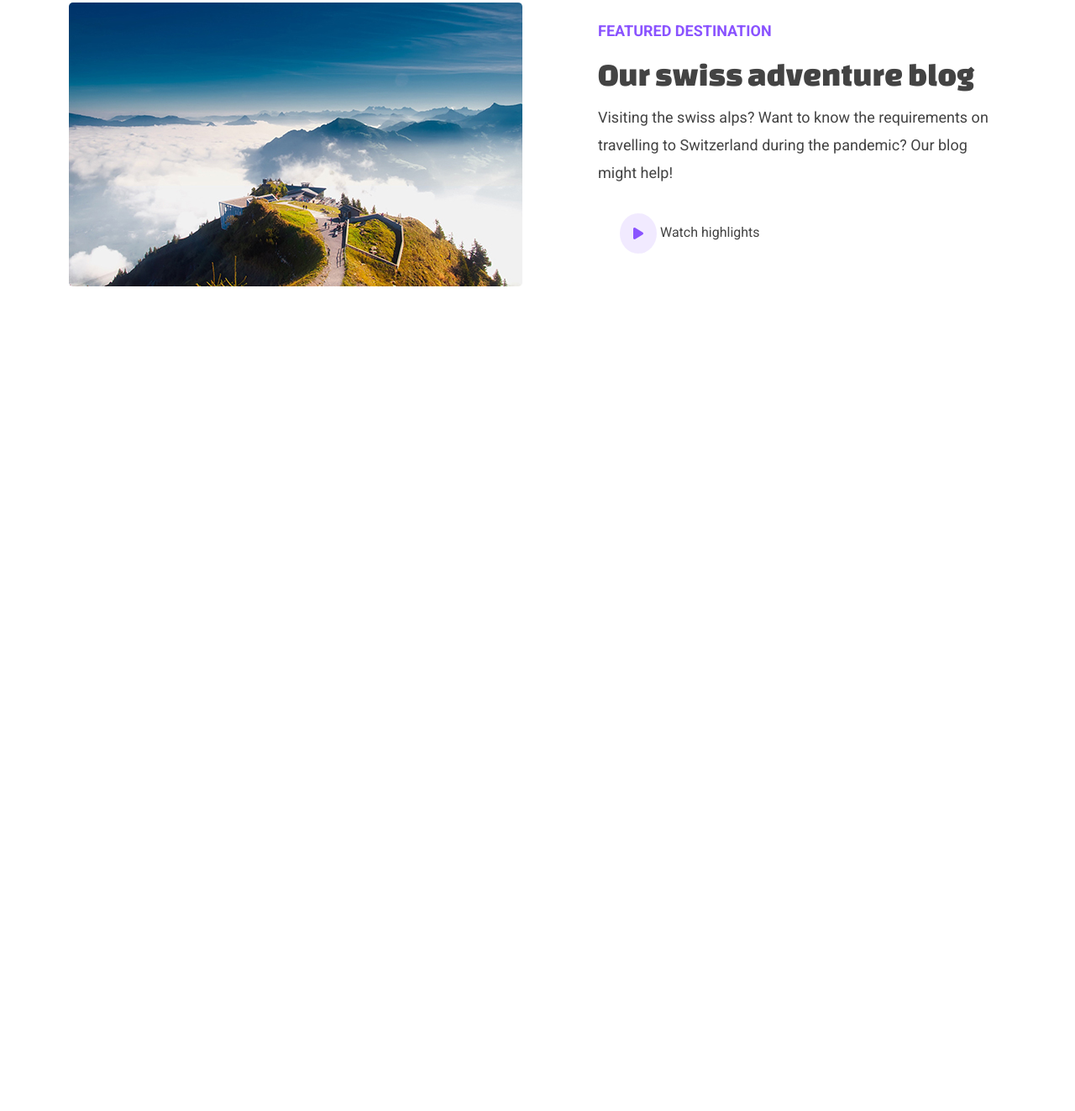
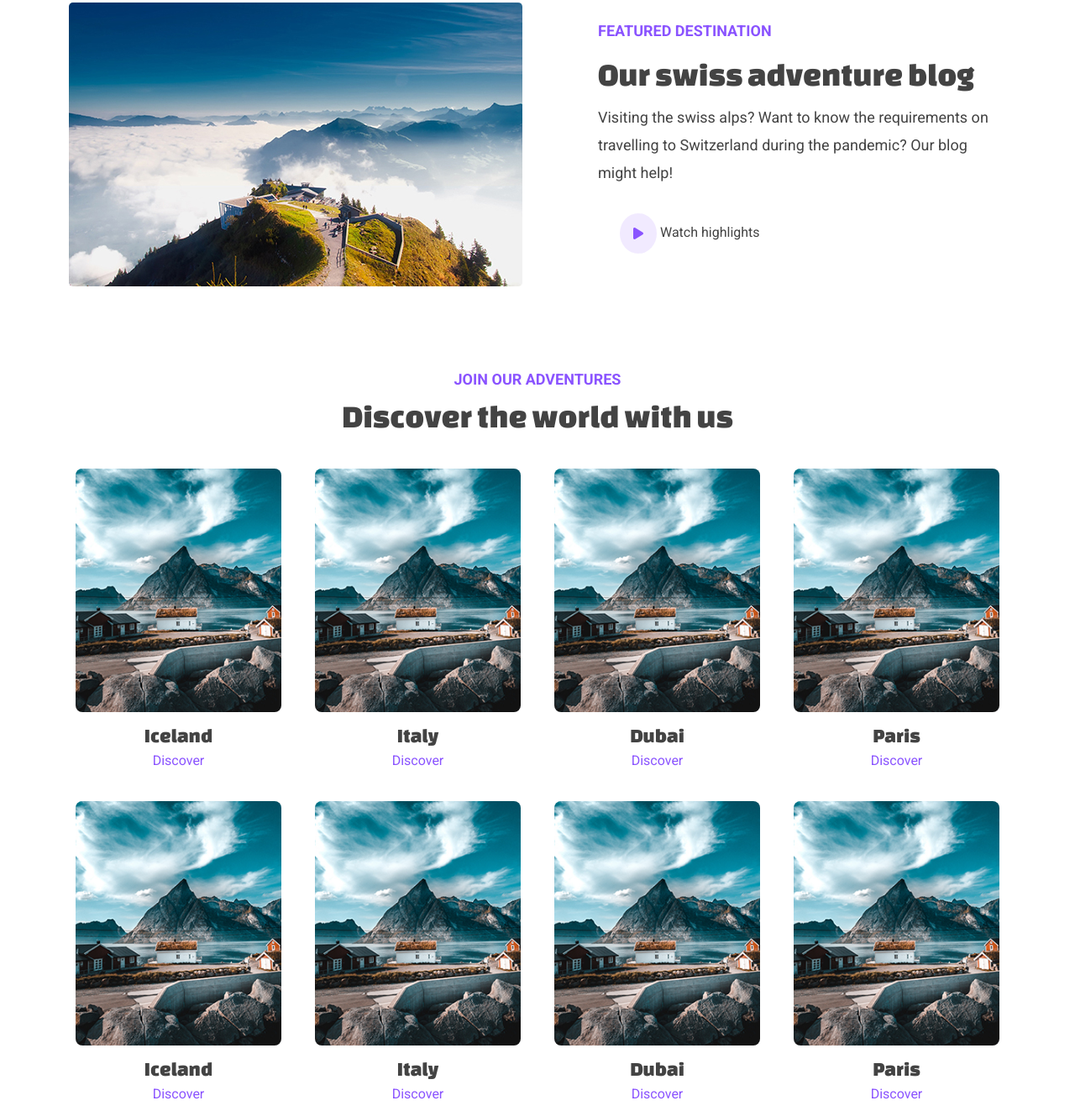
Before and after one commit to Habidhossen/Talking-Travel-Site, a plain HTML site: page index.html in a window 1280 px wide. Shown: the part 751-2074 px from the top of the page at 84% size. Before the commit the page ends 1192 px from the top, so only its background shows below. Drawn offline with nearby package versions, Linux system fonts and the light colour scheme.

Commit message:
code added

```diff
--- a/css/style.css
+++ b/css/style.css
@@ -133,9 +133,7 @@ Featured Destination Sections
 .featured-destination-section {
   display: flex;
   align-items: center;
-  padding: 100px 0;
-  /* min-height: 580px;
-  width: 100%; */
+  margin-top: 100px;
 }
 .features-destination-desc {
   height: 100%;
@@ -144,7 +142,7 @@ Featured Destination Sections
   justify-content: center;
   margin-left: 60px;
 }
-.features-destination-desc .sub-title {
+.section-sub-title {
   font-family: "Roboto", sans-serif;
   font-weight: bold;
   font-size: 18px;
@@ -152,7 +150,7 @@ Featured Destination Sections
   text-transform: uppercase;
   color: var(--primary-color);
 }
-.features-destination-desc .title {
+.section-title {
   font-family: "Changa One", cursive;
   font-weight: normal;
   font-size: 39px;
@@ -160,10 +158,44 @@ Featured Destination Sections
   color: var(--dark-grey-color);
   margin: 16px 0;
 }
-.features-destination-desc .text {
+.section-text {
   font-family: "Roboto", sans-serif;
   font-weight: normal;
   font-size: 18px;
   line-height: 33px;
   color: var(--dark-grey-color);
 }
+
+/* ------------------------------
+Discover World Sections
+------------------------------*/
+.discover-world-section {
+  display: flex;
+  align-items: center;
+  margin-top: 100px;
+}
+.discover-world {
+  text-align: center;
+  padding: 8px;
+  margin-top: 20px;
+}
+.discover-world img {
+  border-radius: 8px;
+}
+.discover-world h5 {
+  font-family: "Changa One", cursive;
+  font-weight: normal;
+  font-size: 24px;
+  line-height: 36px;
+  color: var(--dark-grey-color);
+  margin-top: 10px;
+  margin-bottom: 0;
+}
+.discover-world a {
+  text-decoration: none;
+  font-style: normal;
+  font-weight: normal;
+  font-size: 16px;
+  line-height: 19px;
+  color: var(--primary-color);
+}
--- a/index.html
+++ b/index.html
@@ -126,9 +126,9 @@
             </div>
             <div class="col">
               <div class="features-destination-desc">
-                <h5 class="sub-title">FEATURED DESTINATION</h5>
-                <h1 class="title">Our swiss adventure blog</h1>
-                <p class="text">
+                <h5 class="section-sub-title">Featured Destination</h5>
+                <h1 class="section-title">Our swiss adventure blog</h1>
+                <p class="section-text">
                   Visiting the swiss alps? Want to know the requirements on
                   travelling to Switzerland during the pandemic? Our blog might
                   help!
@@ -136,6 +136,119 @@
                 <a class="custom-transparent-btn" href=""
                   ><span><i class="fas fa-play"></i></span> Watch highlights</a
                 >
+              </div>
+            </div>
+          </div>
+        </div>
+      </section>
+      <!-- Featured Destination End -->
+
+      <!-- Discover World Start -->
+      <section class="discover-world-section">
+        <div class="container">
+          <div class="text-center">
+            <h5 class="section-sub-title">Join our adventures</h5>
+            <h1 class="section-title">Discover the world with us</h1>
+          </div>
+          <!-- Destination Row 1 -->
+          <div class="row row-cols-md-4">
+            <!-- destination name card -->
+            <div class="col">
+              <div class="discover-world">
+                <div>
+                  <img class="img-fluid" src="images/iceland.jpg" alt="" />
+                </div>
+                <div>
+                  <h5>Iceland</h5>
+                  <a href="">Discover</a>
+                </div>
+              </div>
+            </div>
+            <!-- destination name card -->
+            <div class="col">
+              <div class="discover-world">
+                <div>
+                  <img class="img-fluid" src="images/iceland.jpg" alt="" />
+                </div>
+                <div>
+                  <h5>Italy</h5>
+                  <a href="">Discover</a>
+                </div>
+              </div>
+            </div>
+            <!-- destination name card -->
+            <div class="col">
+              <div class="discover-world">
+                <div>
+                  <img class="img-fluid" src="images/iceland.jpg" alt="" />
+                </div>
+                <div>
+                  <h5>Dubai</h5>
+                  <a href="">Discover</a>
+                </div>
+              </div>
+            </div>
+            <!-- destination name card -->
+            <div class="col">
+              <div class="discover-world">
+                <div>
+                  <img class="img-fluid" src="images/iceland.jpg" alt="" />
+                </div>
+                <div>
+                  <h5>Paris</h5>
+                  <a href="">Discover</a>
+                </div>
+              </div>
+            </div>
+          </div>
+          <!-- Destination Row 2 -->
+          <div class="row row-cols-md-4">
+            <!-- destination name card -->
+            <div class="col">
+              <div class="discover-world">
+                <div>
+                  <img class="img-fluid" src="images/iceland.jpg" alt="" />
+                </div>
+                <div>
+                  <h5>Iceland</h5>
+                  <a href="">Discover</a>
+                </div>
+              </div>
+            </div>
+            <!-- destination name card -->
+            <div class="col">
+              <div class="discover-world">
+                <div>
+                  <img class="img-fluid" src="images/iceland.jpg" alt="" />
+                </div>
+                <div>
+                  <h5>Italy</h5>
+                  <a href="">Discover</a>
+                </div>
+              </div>
+            </div>
+            <!-- destination name card -->
+            <div class="col">
+              <div class="discover-world">
+                <div>
+                  <img class="img-fluid" src="images/iceland.jpg" alt="" />
+                </div>
+                <div>
+                  <h5>Dubai</h5>
+                  <a href="">Discover</a>
+                </div>
+              </div>
+            </div>
+            <!-- destination name card -->
+            <div class="col">
+              <div class="discover-world">
+                <div>
+                  <img class="img-fluid" src="images/iceland.jpg" alt="" />
+                </div>
+                <div>
+                  <h5>Paris</h5>
+                  <a href="">Discover</a>
+                </div>
               </div>
             </div>
           </div>
```
